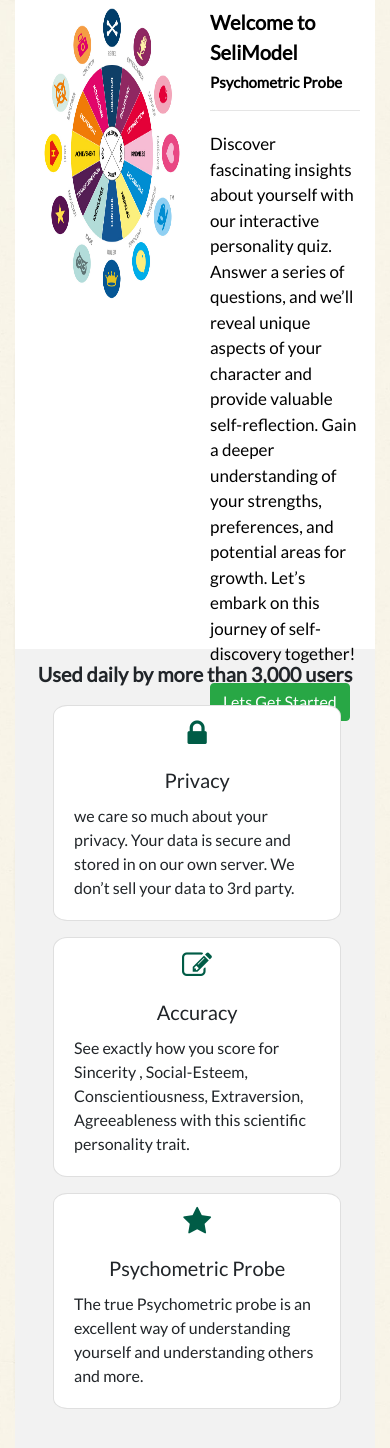
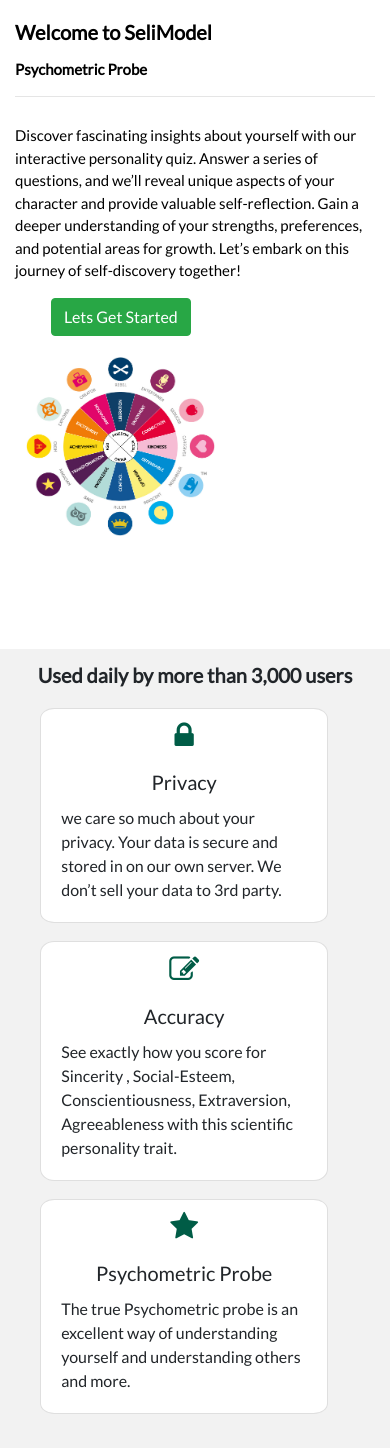
Before and after one commit to badassboy/seli, a PHP site: page /church/ in a window 390 px wide. Shown: the part 577-2025 px from the top of the page. Run offline with PHP 8.4, Linux system fonts and the light colour scheme; some libraries are stand-ins or nearby versions; some web fonts are replaced.

Commit message:
improved phone view

```diff
--- a/cover.css
+++ b/cover.css
@@ -1,3 +1,8 @@
+*{
+  padding: 0;
+  margin: 0;
+}
+
 html {
   /*position: relative;
   min-height: 100%;*/
@@ -26,13 +31,14 @@ body {
 .wrapper {
 /*  background-color:#f2f2f2;*/
 /*background-color: yellow;*/
-background-image: url("images/seliModel/watermark.jpg");
+/*background-image: url("images/seliModel/watermark.jpg");
 background-position: center center;
 background-repeat: no-repeat;
 background-size: cover;
 /*backdrop-filter: blur(10px);*/
 
   height: 800px;
+  position: relative;*/
 }
 
 /*pagination*/
@@ -73,14 +79,20 @@ video {
   background-color: yellow;
 }
 
+
+
 /*about*/
 .about{
   height: 450px;
   background-color:#ffffff;
+/*  position: absolute;*/
 }
 
-.col-6 .circle{
+.col-sm .circle{
   padding-left: 9%;
+  width: 371px;
+  height: 371px;
+  padding-top: 6%;
 }
 
 
@@ -111,6 +123,7 @@ hgroup{
 .users{
   background-color: #f2f2f2;
   height: 400px;
+/*  position: absolute;*/
 }
 /*users*/
 .users header{
@@ -155,11 +168,85 @@ hgroup{
 
 
 /*media queries*/
+/*smaller phones screen*/
+@media(max-width: 320px){
+
+ /* body{
+    margin: 0px;
+    padding: 0px;
+
+  }*/
+
+  .wrapper {
+/*    width: 100%;*/
+/*    position: relative;*/
+
+  }
+
+.carousel{
+
+  /* position: absolute;
+    left:0px;
+    right:0px;*/
+
+}
+
+
+   .users {
+    height:800px;
+
+
+
+  }
+
+  .about {
+    height: 600px;
+  }
+
+  .card {
+    max-width: 250px;
+  }
+  .col-sm .circle {
+
+    padding-left: 3%;
+  width: 200px;
+  height: 200px;
+  padding-top: 6%;
+
+  }
+
+  .btn-success {
+    margin-left: 10%;
+  }
+
+
+  .expl {
+    font-weight: normal;
+    font-size: 15px;
+  }
+
+  .myContent {
+    order: 1;
+  }
+
+  .myImage{
+    order: 2;
+  }
+
+  .card {
+    margin-left: 0px;
+    margin-right: -5px;
+  }
+
+}
+
+
+/*larger phone screens*/
 @media (max-width: 575.98px) {
-  .wrapper {
+  /*.wrapper {
     height: 2200px;
     position: relative;
-  }
+  }*/
 
   .about {
     height: 650px;
@@ -171,9 +258,29 @@ margin-left: 7%;
 
   }
 
-  .col-6 .circle {
-    width: 100%;
-    height: 300px;
+  .col-sm .circle {
+     padding-left: 3%;
+  width: 200px;
+  height: 200px;
+  padding-top: 6%;
+  }
+
+   .btn-success {
+    margin-left: 10%;
+  }
+
+
+  .expl {
+    font-weight: normal;
+    font-size: 15px;
+  }
+
+  .myContent {
+    order: 1;
+  }
+
+  .myImage{
+    order: 2;
   }
 
   .users {
--- a/index.php
+++ b/index.php
@@ -31,11 +31,12 @@
   </head>
 
   <body>
+     <?php include("nav.php"); ?>
 
-    <div class="container-fluid wrapper">
+    <!-- <div class="container-fluid wrapper"> -->
 
       <!-- navigation -->
-      <?php include("nav.php"); ?>
+
       <!-- <nav class="navbar navbar-expand-lg navbar-dark">
   <a class="navbar-brand" href="#">Navbar</a>
   <button class="navbar-toggler" type="button" data-toggle="collapse" data-target="#navbarSupportedContent" aria-controls="navbarSupportedContent" aria-expanded="false" aria-label="Toggle navigation">
@@ -105,12 +106,11 @@
   <div class="container-fluid about">
 
     <div class="row">
-  <div class="col-6">
-    <img src="images/seliModel/circle.jpeg" alt="..." class="circle" width="371" height="371"
-    style="padding-top: 6%;">
+  <div class="col-sm myImage">
+    <img src="images/seliModel/circle.jpeg" alt="..." class="circle">
   </div>
 
-  <div class="col-6">
+  <div class="col-sm myContent">
     <hgroup>
       Welcome to SeliModel
     </hgroup>
@@ -183,7 +183,7 @@
     </footer>
   <!-- footer -->
 
-</div>
+<!-- </div> -->
 
 
 
```
